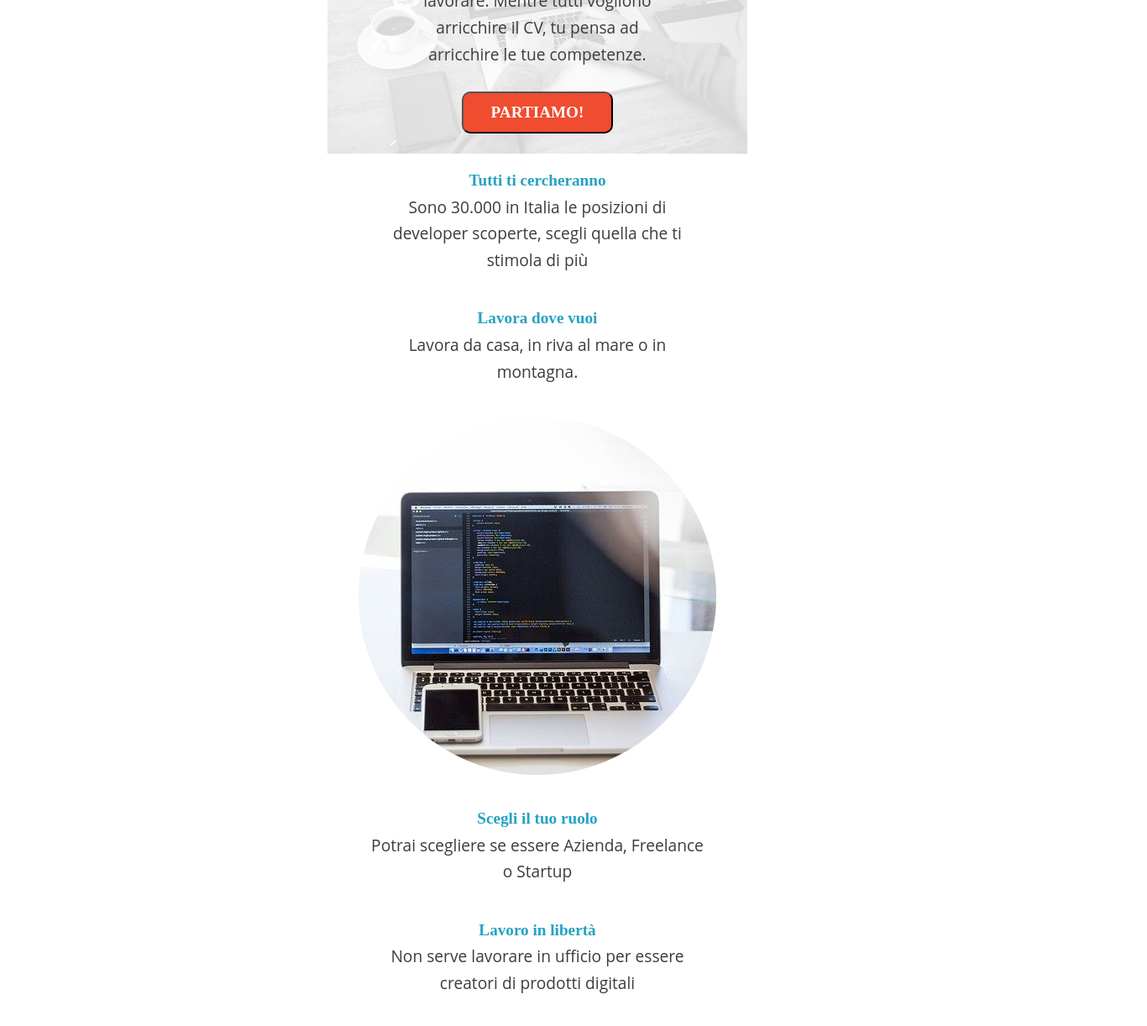
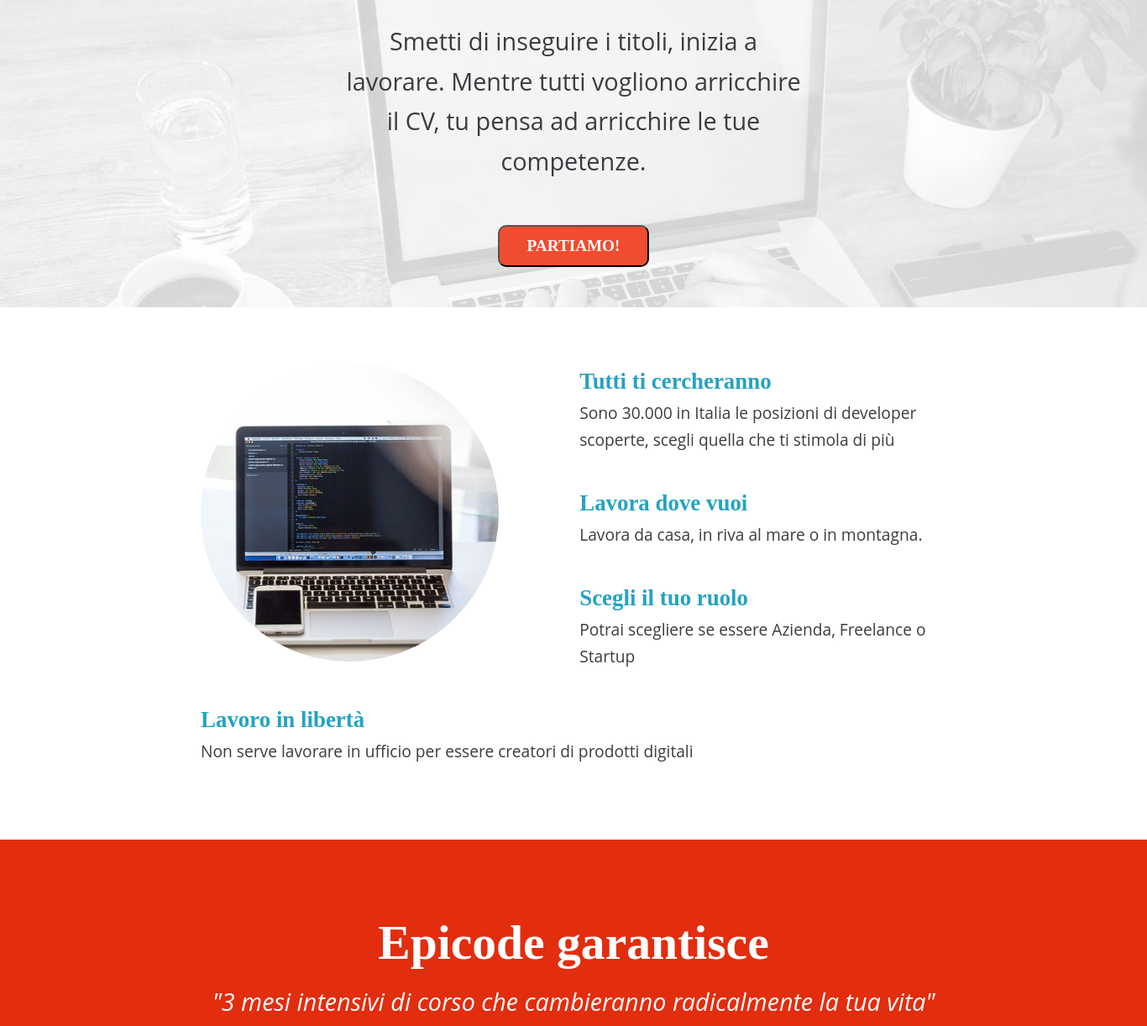
Before and after one commit to bertcoscia/Epicode-W1D5, a plain HTML site: page index-desktop.html in a window 1280 px wide. Shown: the part 214-1436 px from the top of the page at 84% size, 1366 px wide, since content can reach past the window. Drawn offline with Linux system fonts and the light colour scheme.

Commit message:
Adjusted more than half of the page to the desktop layout

```diff
--- a/assets/css/style-desktop.css
+++ b/assets/css/style-desktop.css
@@ -3,7 +3,8 @@ body {
     font-size: 1.2rem;
     font-family: 'Open sans';
     line-height: 1.65;
-    max-width: 500px;
+    min-width: 1366px;
+    max-width: 1920px;
     margin: auto;
 }
 
@@ -17,32 +18,30 @@ h1, h2, h3, h4, h5, h6 {
 #header {
     width: 100%;
     background-color: #000000;
-    height: 8vh;
+    height: 10vh;
 }
 
 #logo {
-    display: block;
-    margin: auto;
     width: 150px;
-    padding-top: 0.5em;
+    padding-top: 1em;
+    padding-left: 1em;
 }
 
 #banner-box {
     background-image: url('../images/banner.jpg');
-    background-size: contain;
-    background-repeat: no-repeat;
+    background-size: cover;
     text-align: center;
-    height: 350px;
+    height: 500px;
 }
 
 .banner-text {
     padding-top: 2em;
-    width: 80%;
+    width: 50%;
     margin: auto;
 }
 
 .banner-text h1 {
-    font-size: 1.5em;
+    font-size: 3em;
 }
 
 .banner-text p {
@@ -50,6 +49,7 @@ h1, h2, h3, h4, h5, h6 {
     padding-bottom: 1.5em;
     width: 80%;
     margin: auto;
+    font-size: 1.5em;
 }
 
 button {
@@ -61,39 +61,51 @@ button {
     width: 180px;
     height: 50px;
     font-size: 1em;
+    margin-top: 0.5em;
 }
 
 #secondary-content {
-    text-align: center;
+    width: 65%;
+    margin: auto;
+    margin-top: 3.5em;
+    height: 500px;
+    margin-bottom: 3.5em;
 }
 
 #secondary-content img {
     border-radius: 50%;
-    margin-bottom: 1.5em;
+    float: left;
+    width: 40%;
+    margin-right: 5em;
+}
+
+#secondary-content h2 {
+    font-size: 1.4em;
 }
 
 #secondary-content p {
     margin-bottom: 2em;
-    width: 80%;
-    margin: auto;
-    margin-bottom: 2em;
+}
+
+#secondary-content-text {
+    width: auto;
 }
 
 #testimonianze {
     background-color: #e22d0e;
     color: #ffff;
-    height: 300px;
+    height: 500px;
+    padding-top: 1em;
 }
 
 #testimonianze h2 {
     color: #ffff;
-    font-size: 1.5em;
-    padding-bottom: 0.7em;
+    font-size: 2em;
 }
 
 #ceo-cit {
     font-style: italic;
-    padding-bottom: 1em;
+    margin-bottom: 1em;
 }
 
 #testimonianze-text {
@@ -101,10 +113,11 @@ button {
     margin: auto;
     text-align: center;
     padding-top: 2em;
+    font-size: 1.5em;
 }
 
 #role {
-    font-size: 0.8em;
+    font-size: 0.7em;
 }
 
 .card {
--- a/index-desktop.html
+++ b/index-desktop.html
@@ -5,7 +5,7 @@
     <meta charset="UTF-8">
     <meta name="viewport" content="width=device-width, initial-scale=1.0">
     <link rel="stylesheet" href="./assets/css/reset.css">
-    <link rel="stylesheet" href="./assets/css/style.css">
+    <link rel="stylesheet" href="./assets/css/style-desktop.css">
     <link rel="stylesheet" href="https://cdnjs.cloudflare.com/ajax/libs/font-awesome/5.15.4/css/all.min.css"
         integrity="sha512-1ycn6IcaQQ40/MKBW2W4Rhis/DbILU74C1vSrLJxCq57o941Ym01SwNsOMqvEBFlcgUa6xLiPY/NS5R+E6ztJQ=="
         crossorigin="anonymous" referrerpolicy="no-referrer" />
@@ -27,13 +27,14 @@
         </div>
     </div>
     <div id="secondary-content">
+        <img src="./assets/images/notebook.jpg" alt="foto di un computer">
+        <div id="secondary-content-text">
             <h2>Tutti ti cercheranno</h2>
             <p>
                 Sono 30.000 in Italia le posizioni di developer scoperte, scegli quella che ti stimola di pi&ugrave;
             </p>
             <h2>Lavora dove vuoi</h2>
             <p>Lavora da casa, in riva al mare o in montagna.</p>
-        <img src="./assets/images/notebook.jpg" alt="foto di un computer">
             <h2>Scegli il tuo ruolo</h2>
             <p>
                 Potrai scegliere se essere Azienda, Freelance o Startup
@@ -42,6 +43,7 @@
             <p>
                 Non serve lavorare in ufficio per essere creatori di prodotti digitali
             </p>
+        </div>
     </div>
     <div id="testimonianze">
         <div id="testimonianze-text">
```
Also changed, not shown: 2 other files. Lines whose indentation alone changed are shown as unchanged.
